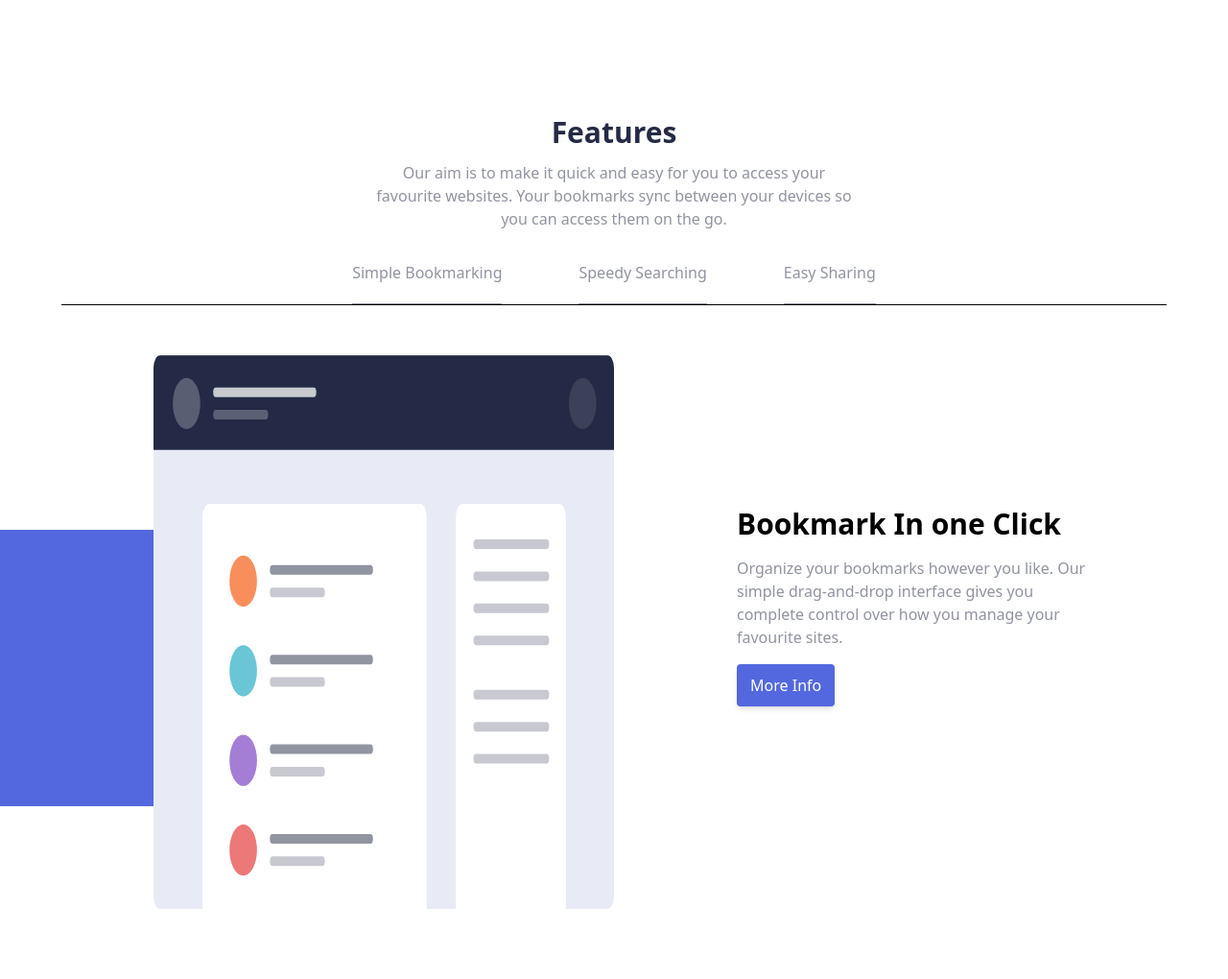
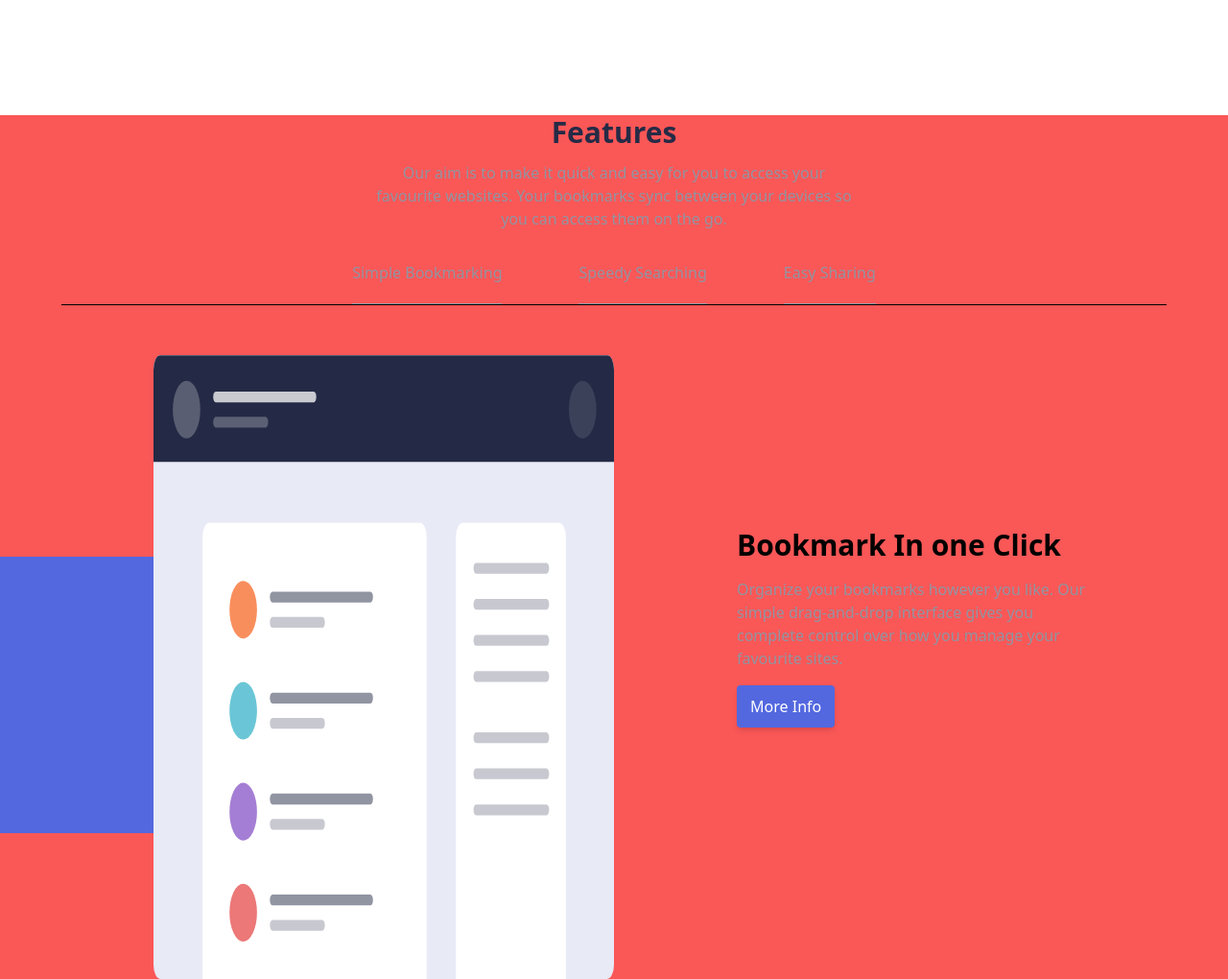
Before and after one commit to Maobugichi/bookmarks, a website: page index.html in a window 1280 px wide. Shown: the part 780-1800 px from the top of the page at 96% size. Drawn offline with Linux system fonts and the light colour scheme.

Commit message:
final commit8

```diff
--- a/index.html
+++ b/index.html
@@ -78,7 +78,7 @@
         </div>
       </section>
 
-      <section class=" h-[160vh]  xl-h-[100vh] w-full  pb-3">
+      <section class=" h-[180vh] bg-softRed xl-h-[100vh] w-full  pb-3">
         <div class="columns-1  xl:mx-auto text-center flex flex-col items-center gap-3 w-full relative h-full">
           <h2 class=" text-darkBlue text-3xl font-semibold">Features</h2>
           <p class="w-4/5 text-grayishBlue xl:w-[40%]"> Our aim is to make it quick and easy for you to access your favourite websites.
```
Also changed, not shown: style.css.
